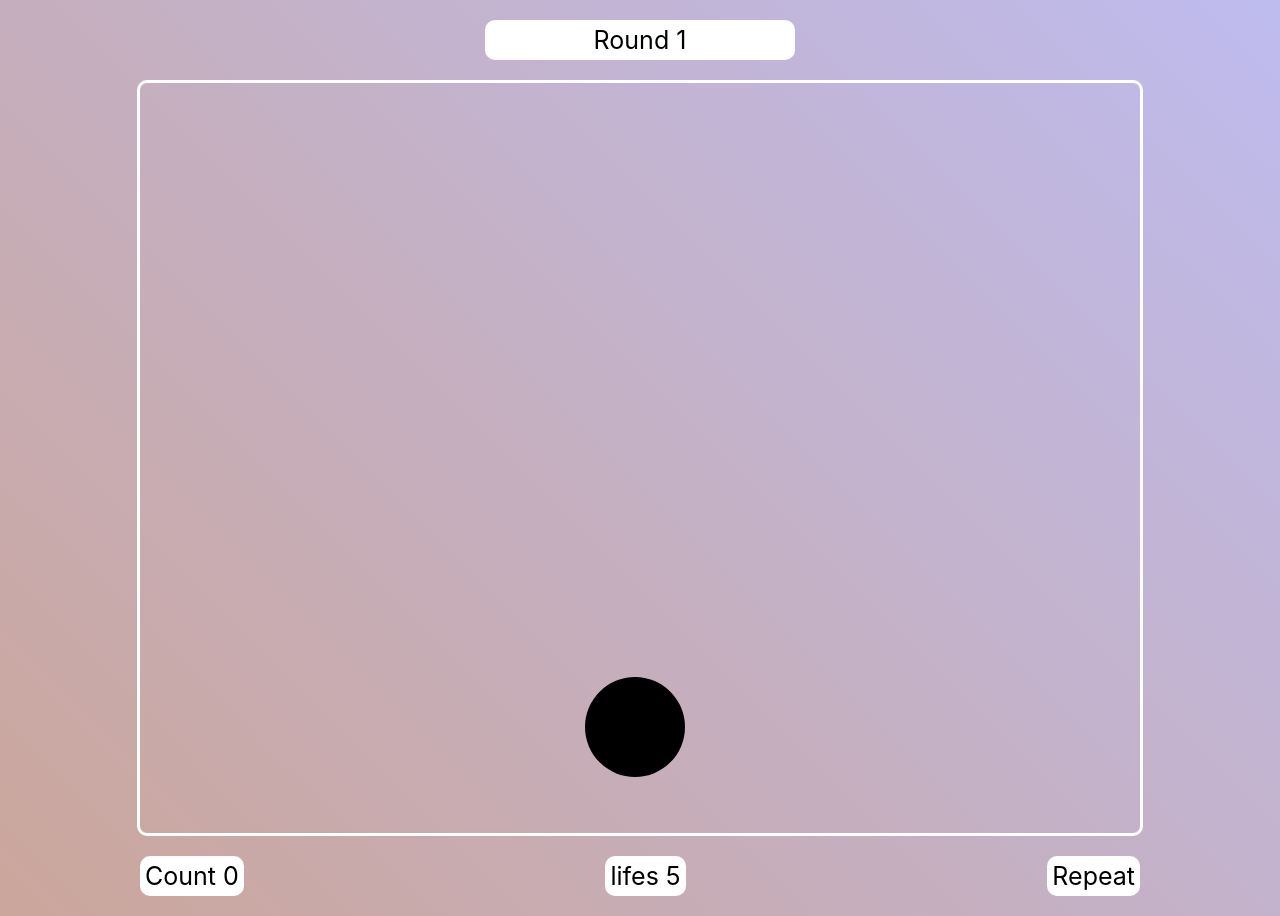
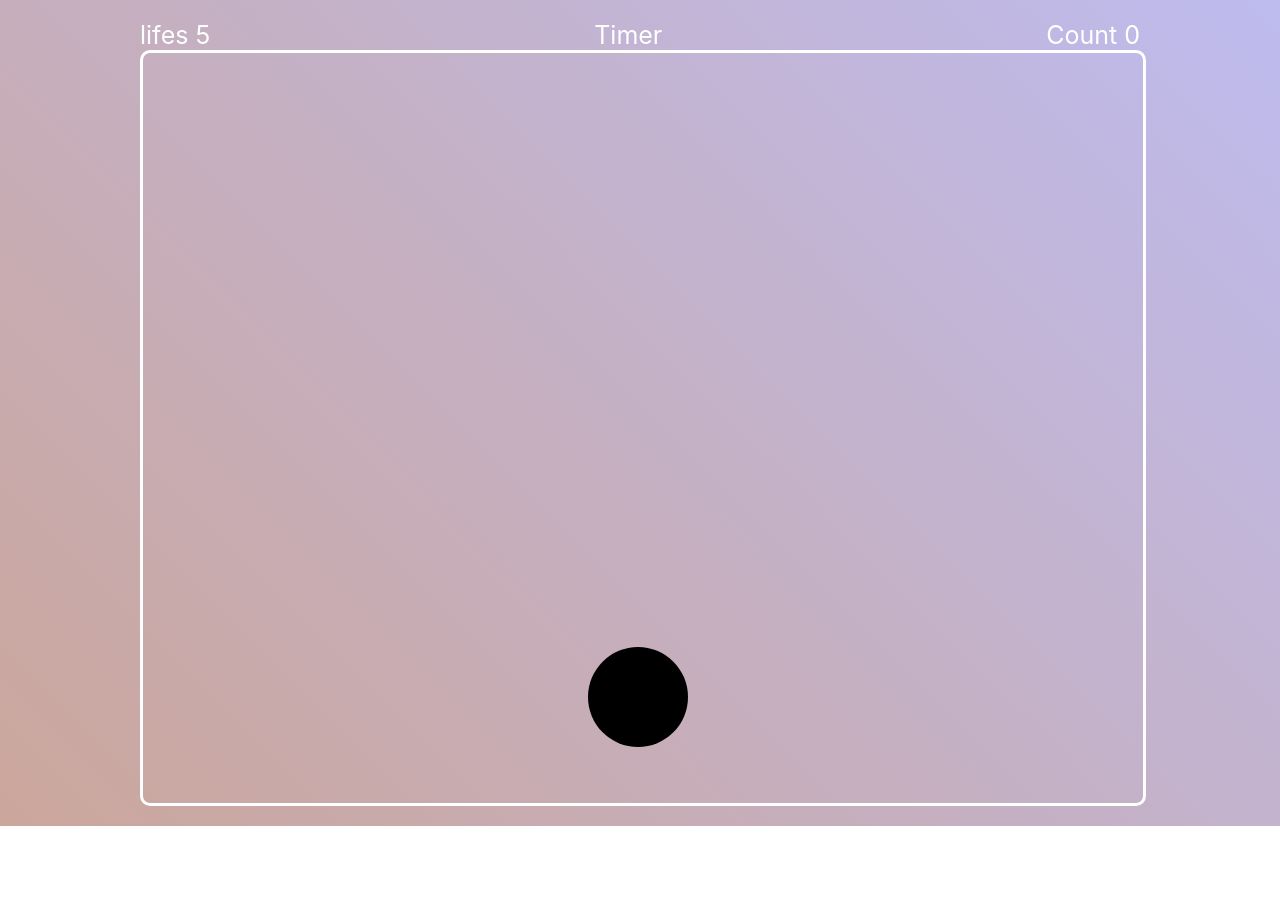
Before and after one commit to NotLostInCode/bursting-bubbles, a React (Create React App) app: page / in a window 1280 px wide. After the commit the page ends 826 px from the top, so only its background shows below. Built offline with nearby package versions, Linux system fonts and the light colour scheme.

Commit message:
change in structure

```diff
--- a/package.json
+++ b/package.json
@@ -1,5 +1,6 @@
 {
   "name": "bubble-explosion",
+  "homepage": "https://NotLostInCode.github.io/hws2",
   "version": "0.1.0",
   "private": true,
   "dependencies": {
@@ -10,6 +11,7 @@
     "@types/node": "^16.18.59",
     "@types/react": "^18.2.33",
     "@types/react-dom": "^18.2.14",
+    "gh-pages": "^6.0.0",
     "react": "^18.2.0",
     "react-dom": "^18.2.0",
     "react-scripts": "5.0.1",
@@ -20,7 +22,9 @@
     "start": "react-scripts start",
     "build": "react-scripts build",
     "test": "react-scripts test",
-    "eject": "react-scripts eject"
+    "eject": "react-scripts eject",
+    "predeploy": "yarn run build",
+    "deploy": "gh-pages -d build"
   },
   "eslintConfig": {
     "extends": [
--- a/src/App.tsx
+++ b/src/App.tsx
@@ -29,27 +29,100 @@ export const App = () => {
     }
   }
 
-  const onClickRepeatHandler = () => {
-    setCount(0)
-  }
+
 
   return (
-    <div className={styles.app}>
+      <div className={styles.app}>
 
-      <div className={styles.containerBubble}>
-        <div className={styles.round}>Round {round}</div>
+        <div className={styles.containerBubble}>
+
+          <div className={styles.menuBubble}>
+            <div className={styles.lifes}>lifes {life}</div>
+            <div className={styles.timer}>Timer</div>
+            <div className={styles.count}>Count {count}</div>
+          </div>
+
           <div className={styles.burstingBubbles}>
             <div style={{position: "absolute",
               left: `${x}px`,
               top: `${y}px`,}} onClick={onClickRandomBubbleHandler} className={styles.bubble}></div>
           </div>
-        <div className={styles.panel}>
-          <div className={styles.count}>Count {count}</div>
-          <div className={styles.lifes}>lifes {life}</div>
-          <div onClick={onClickRepeatHandler} className={styles.repeat}>Repeat</div>
         </div>
+
       </div>
-
-    </div>
   );
 }
+
+
+
+
+
+
+
+
+
+
+
+
+
+
+
+
+
+// -----------
+// import React, {useEffect, useState} from 'react';
+// import styles from './styles/App.module.css'
+//
+// export const App = () => {
+//   const getRandomPosition = (maxWidth:number, maxHeight:number) => {
+//     const x = Math.random() * (maxWidth - 50)
+//     const y = Math.random() * (maxHeight - 50)
+//     return {x, y}
+//   }
+//   // @ts-ignore
+//   const [position, setPosition] = useState(getRandomPosition(950, 700))
+//   const [count, setCount] = useState(0)
+//   const [round, setRound] = useState(1)
+//   const [life, setLife] = useState(5)
+//
+//
+//
+//   useEffect(() => {
+//     setPosition(getRandomPosition(950, 700))
+//   }, []);
+//
+//   const { x, y } = position;
+//
+//   const onClickRandomBubbleHandler = () => {
+//     setPosition(getRandomPosition(950, 700))
+//     setCount(count => count + 1)
+//     if ((count + 1) % 10 === 0) {
+//       setRound(round => round + 1)
+//     }
+//   }
+//
+//   const onClickRepeatHandler = () => {
+//     setCount(0)
+//   }
+//
+//   return (
+//     <div className={styles.app}>
+//
+//       <div className={styles.containerBubble}>
+//         <div className={styles.round}>Round {round}</div>
+//           <div className={styles.burstingBubbles}>
+//             <div style={{position: "absolute",
+//               left: `${x}px`,
+//               top: `${y}px`,}} onClick={onClickRandomBubbleHandler} className={styles.bubble}></div>
+//           </div>
+//         <div className={styles.panel}>
+//           <div className={styles.count}>Count {count}</div>
+//           <div className={styles.lifes}>lifes {life}</div>
+//           <div onClick={onClickRepeatHandler} className={styles.repeat}>Repeat</div>
+//         </div>
+//       </div>
+//
+//     </div>
+//   );
+// }
+//
--- a/src/styles/App.module.css
+++ b/src/styles/App.module.css
@@ -12,12 +12,10 @@
 .containerBubble {
     max-width: 1000px;
     margin: 20px auto;
+}
+.menuBubble {
     display: flex;
-    gap: 20px;
-    flex-direction: column;
-    align-items: center;
-
-
+    justify-content: space-between;
 }
 .round {
     width: 300px;
```
Also changed, not shown: 1 other file (tests, documents, lock files or other folders).
